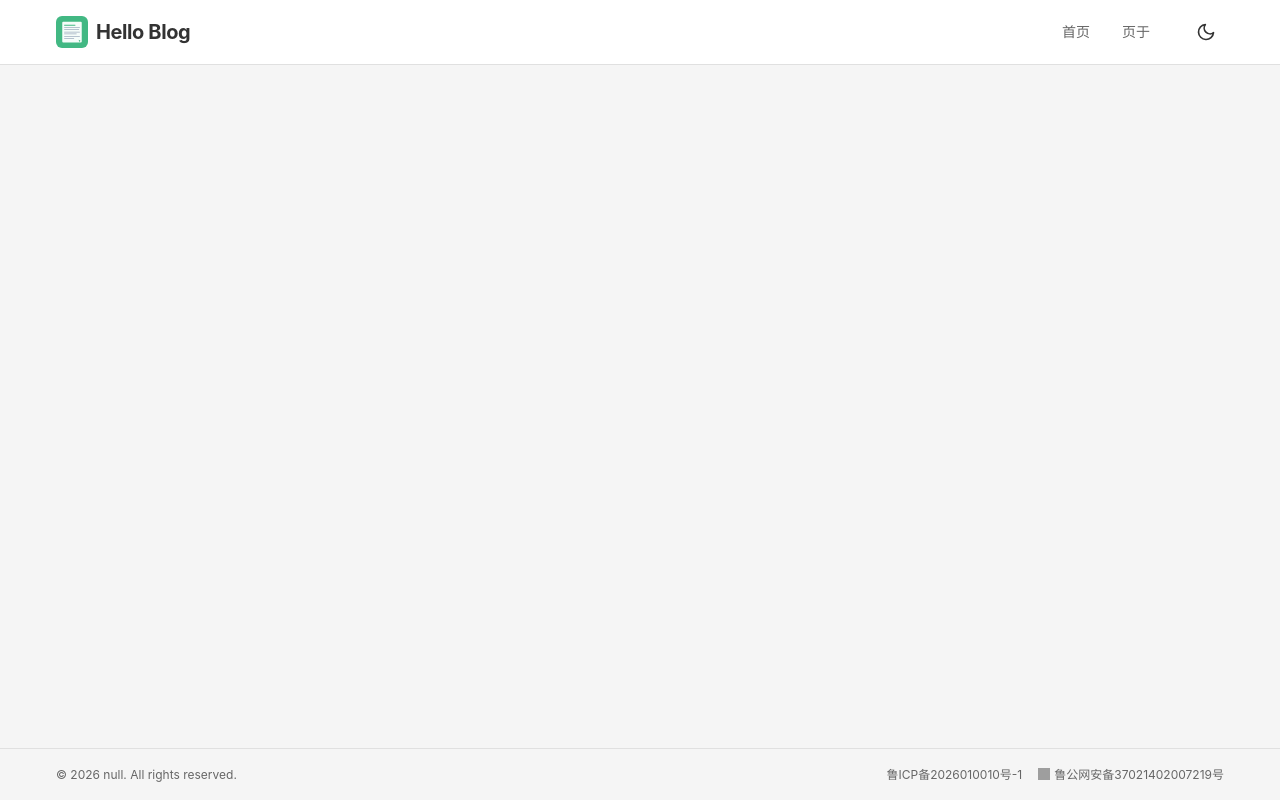
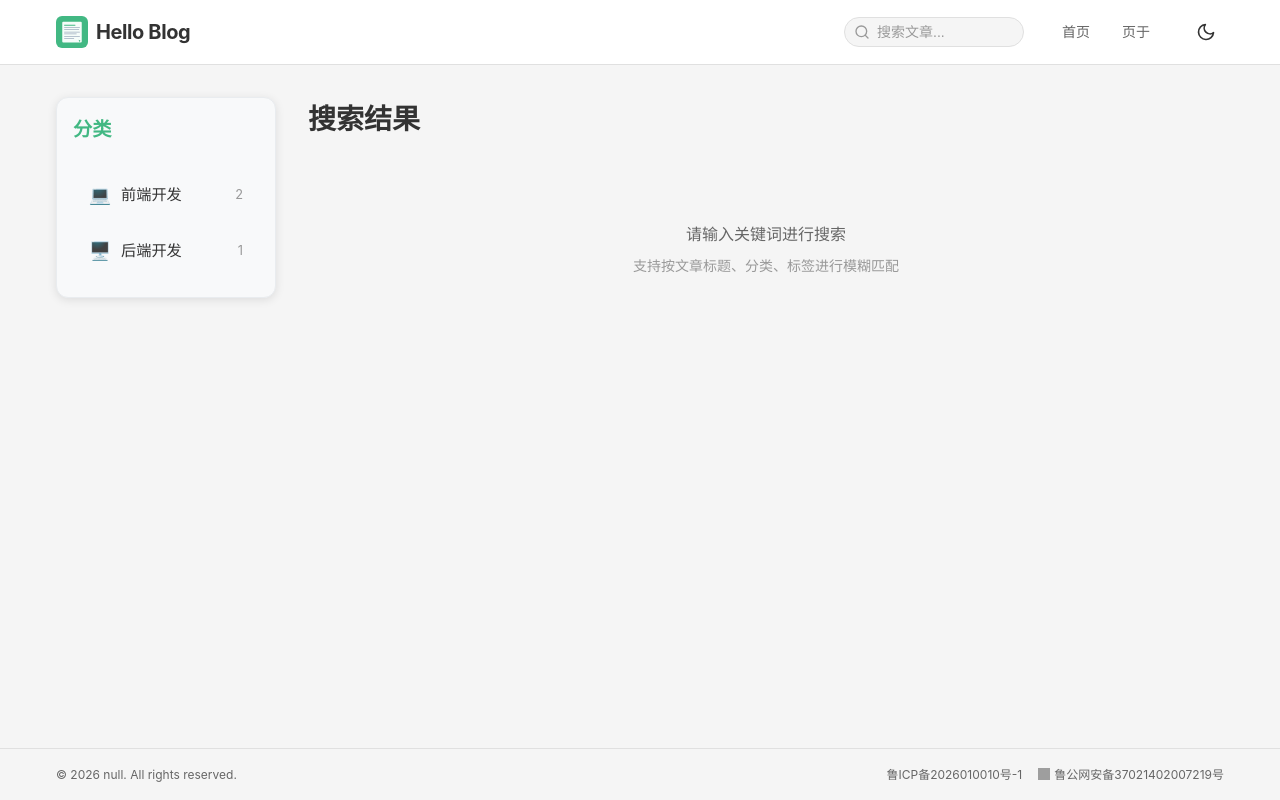
Before and after one commit to dkbnull/hello-blog, a Vue app: page /search in a window 1280 px wide. Built offline with nearby package versions, Linux system fonts and the light colour scheme; grey boxes are pictures that could not be loaded.

Commit message:
feat: 支持搜索文章

```diff
--- a/src/components/Header.vue
+++ b/src/components/Header.vue
@@ -6,6 +6,27 @@
         <span class="brand-text">Hello Blog</span>
       </router-link>
       <div class="header-right">
+        <div class="search-box">
+          <svg class="search-icon" xmlns="http://www.w3.org/2000/svg" width="16" height="16" viewBox="0 0 24 24"
+               fill="none" stroke="currentColor" stroke-width="2" stroke-linecap="round" stroke-linejoin="round">
+            <circle cx="11" cy="11" r="8"/>
+            <line x1="21" y1="21" x2="16.65" y2="16.65"/>
+          </svg>
+          <input
+              type="text"
+              class="search-input"
+              placeholder="搜索文章..."
+              v-model="searchKeyword"
+              @keyup.enter="handleSearch"
+          />
+          <button v-if="searchKeyword" class="search-clear" @click="clearSearch" aria-label="清空搜索">
+            <svg xmlns="http://www.w3.org/2000/svg" width="14" height="14" viewBox="0 0 24 24"
+                 fill="none" stroke="currentColor" stroke-width="2" stroke-linecap="round" stroke-linejoin="round">
+              <line x1="18" y1="6" x2="6" y2="18"/>
+              <line x1="6" y1="6" x2="18" y2="18"/>
+            </svg>
+          </button>
+        </div>
         <nav :class="['nav', { 'nav-open': menuOpen }]">
           <router-link
               v-for="link in navLinks"
@@ -53,9 +74,13 @@
 
 <script setup>
 import {onMounted, ref} from 'vue'
+import {useRoute, useRouter} from 'vue-router'
 import {toggleDarkMode} from '../utils/helpers'
 
 const menuOpen = ref(false)
+const searchKeyword = ref('')
+const router = useRouter()
+const route = useRoute()
 
 const navLinks = [
   {name: '首页', path: '/'},
@@ -68,8 +93,28 @@ const toggleTheme = () => {
   isDarkMode.value = toggleDarkMode();
 };
 
+const handleSearch = () => {
+  const keyword = searchKeyword.value.trim();
+  if (keyword) {
+    router.push({path: '/search', query: {q: keyword}});
+  } else if (route.path === '/search') {
+    router.push({path: '/'});
+  }
+  menuOpen.value = false;
+};
+
+const clearSearch = () => {
+  searchKeyword.value = '';
+  if (route.path === '/search') {
+    router.push({path: '/'});
+  }
+};
+
 onMounted(() => {
   isDarkMode.value = document.body.classList.contains('dark-mode');
+  if (route.query.q) {
+    searchKeyword.value = route.query.q;
+  }
 });
 </script>
 
@@ -116,6 +161,65 @@ onMounted(() => {
   display: flex;
   align-items: center;
   gap: var(--spacing-lg);
+}
+
+.search-box {
+  position: relative;
+  display: flex;
+  align-items: center;
+}
+
+.search-icon {
+  position: absolute;
+  left: 10px;
+  color: var(--color-text-tertiary);
+  pointer-events: none;
+}
+
+.search-input {
+  padding: 6px 30px 6px 32px;
+  border: 1px solid var(--color-border);
+  border-radius: var(--radius-pill);
+  font-size: var(--font-size-sm);
+  background-color: var(--color-bg);
+  color: var(--color-text);
+  outline: none;
+  width: 180px;
+  transition: border-color var(--transition-fast), box-shadow var(--transition-fast), width var(--transition-normal);
+}
+
+.search-input:not(:has(~ .search-clear)) {
+  padding-right: 12px;
+}
+
+.search-input:focus {
+  border-color: var(--color-primary);
+  box-shadow: 0 0 0 3px var(--color-primary-light);
+  width: 240px;
+}
+
+.search-input::placeholder {
+  color: var(--color-text-tertiary);
+}
+
+.search-clear {
+  position: absolute;
+  right: 8px;
+  display: flex;
+  align-items: center;
+  justify-content: center;
+  background: none;
+  border: none;
+  color: var(--color-text-tertiary);
+  cursor: pointer;
+  padding: 2px;
+  border-radius: 50%;
+  transition: color var(--transition-fast), background-color var(--transition-fast);
+}
+
+.search-clear:hover {
+  color: var(--color-text);
+  background-color: var(--color-bg-hover);
 }
 
 .nav {
@@ -220,5 +324,13 @@ onMounted(() => {
     padding: var(--spacing-sm) var(--spacing-md);
     text-align: left;
   }
+
+  .search-input {
+    width: 120px;
+  }
+
+  .search-input:focus {
+    width: 160px;
+  }
 }
 </style>
--- a/src/data/articles.js
+++ b/src/data/articles.js
@@ -50,6 +50,21 @@ const generateErrorContent = (title, message) => `
   </div>
 `;
 
+export const searchArticles = (keyword) => {
+    if (!keyword || !keyword.trim()) return [];
+
+    const kw = keyword.trim().toLowerCase();
+    const allArticles = getAllArticles();
+
+    return allArticles.filter(article => {
+        const titleMatch = article.title.toLowerCase().includes(kw);
+        const categoryName = getCategoryName(article.category).toLowerCase();
+        const categoryMatch = categoryName.includes(kw) || article.category.toLowerCase().includes(kw);
+        const tagMatch = article.tags?.some(tag => tag.toLowerCase().includes(kw));
+        return titleMatch || categoryMatch || tagMatch;
+    });
+};
+
 export const getArticleContent = async (categoryId, articleId) => {
     const cacheKey = `${categoryId}-${articleId}`;
     if (articleContentCache.has(cacheKey)) {
--- a/src/router/index.js
+++ b/src/router/index.js
@@ -17,6 +17,11 @@ const routes = [
         component: () => import('../views/About.vue')
     },
     {
+        path: '/search',
+        name: 'Search',
+        component: () => import('../views/Search.vue')
+    },
+    {
         path: '/article/:category/:id',
         name: 'ArticleDetail',
         component: () => import('../views/ArticleDetail.vue')
--- /dev/null
+++ b/src/views/Search.vue
@@ -0,0 +1,120 @@
+<template>
+  <div class="search-page">
+    <div class="container">
+      <div class="home-layout">
+        <Sidebar :active-category="''"/>
+        <main class="content">
+          <h2 class="page-title">搜索结果</h2>
+
+          <div v-if="keyword" class="search-info">
+            <span>关键词：</span>
+            <span class="search-keyword">{{ keyword }}</span>
+            <span class="search-count">（共 {{ results.length }} 篇文章）</span>
+          </div>
+
+          <div v-if="keyword && results.length === 0" class="empty-state">
+            <p>未找到与 "{{ keyword }}" 相关的文章</p>
+            <p class="empty-hint">请尝试其他关键词，或使用分类名称、标签进行搜索</p>
+          </div>
+
+          <div v-if="!keyword" class="empty-state">
+            <p>请输入关键词进行搜索</p>
+            <p class="empty-hint">支持按文章标题、分类、标签进行模糊匹配</p>
+          </div>
+
+          <div v-if="results.length > 0" class="posts-container">
+            <PostCard v-for="post in results" :key="`${post.category}-${post.id}`" :post="post"/>
+          </div>
+        </main>
+      </div>
+    </div>
+  </div>
+</template>
+
+<script setup>
+import {computed, ref, watch} from 'vue';
+import {useRoute} from 'vue-router';
+import {searchArticles} from '../data/articles';
+import PostCard from '../components/PostCard.vue';
+import Sidebar from '../components/Sidebar.vue';
+
+const route = useRoute();
+const keyword = ref('');
+
+const results = computed(() => {
+  return searchArticles(keyword.value);
+});
+
+watch(() => route.query.q, (newQ) => {
+  keyword.value = newQ || '';
+}, {immediate: true});
+</script>
+
+<style scoped>
+.search-page {
+  padding: var(--spacing-xl) 0;
+}
+
+.home-layout {
+  display: flex;
+  gap: var(--spacing-xl);
+}
+
+.content {
+  flex: 1;
+  min-width: 0;
+}
+
+.page-title {
+  font-size: 1.75rem;
+  margin-bottom: var(--spacing-md);
+  color: var(--color-text);
+}
+
+.search-info {
+  margin-bottom: var(--spacing-xl);
+  color: var(--color-text-secondary);
+  font-size: var(--font-size-sm);
+}
+
+.search-keyword {
+  display: inline-block;
+  background-color: var(--color-primary-light);
+  color: var(--color-primary);
+  padding: 2px 10px;
+  border-radius: var(--radius-pill);
+  font-weight: 500;
+}
+
+.search-count {
+  color: var(--color-text-tertiary);
+  margin-left: var(--spacing-xs);
+}
+
+.posts-container {
+  display: flex;
+  flex-direction: column;
+  gap: var(--spacing-lg);
+}
+
+.empty-state {
+  text-align: center;
+  padding: 4rem 0;
+  color: var(--color-text-secondary);
+}
+
+.empty-state p {
+  margin-bottom: var(--spacing-sm);
+}
+
+.empty-hint {
+  font-size: var(--font-size-sm);
+  color: var(--color-text-tertiary);
+}
+
+@media (max-width: 768px) {
+  .home-layout {
+    flex-direction: column;
+  }
+}
+</style>
```
